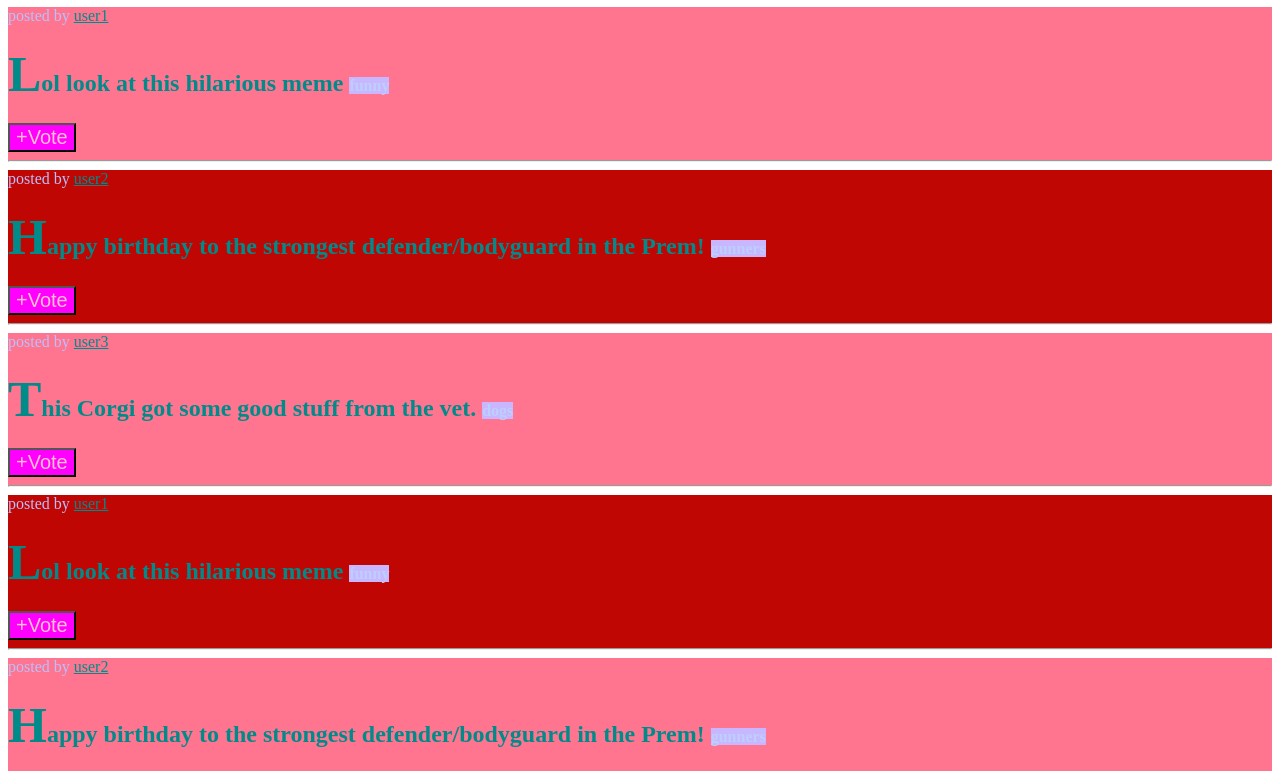
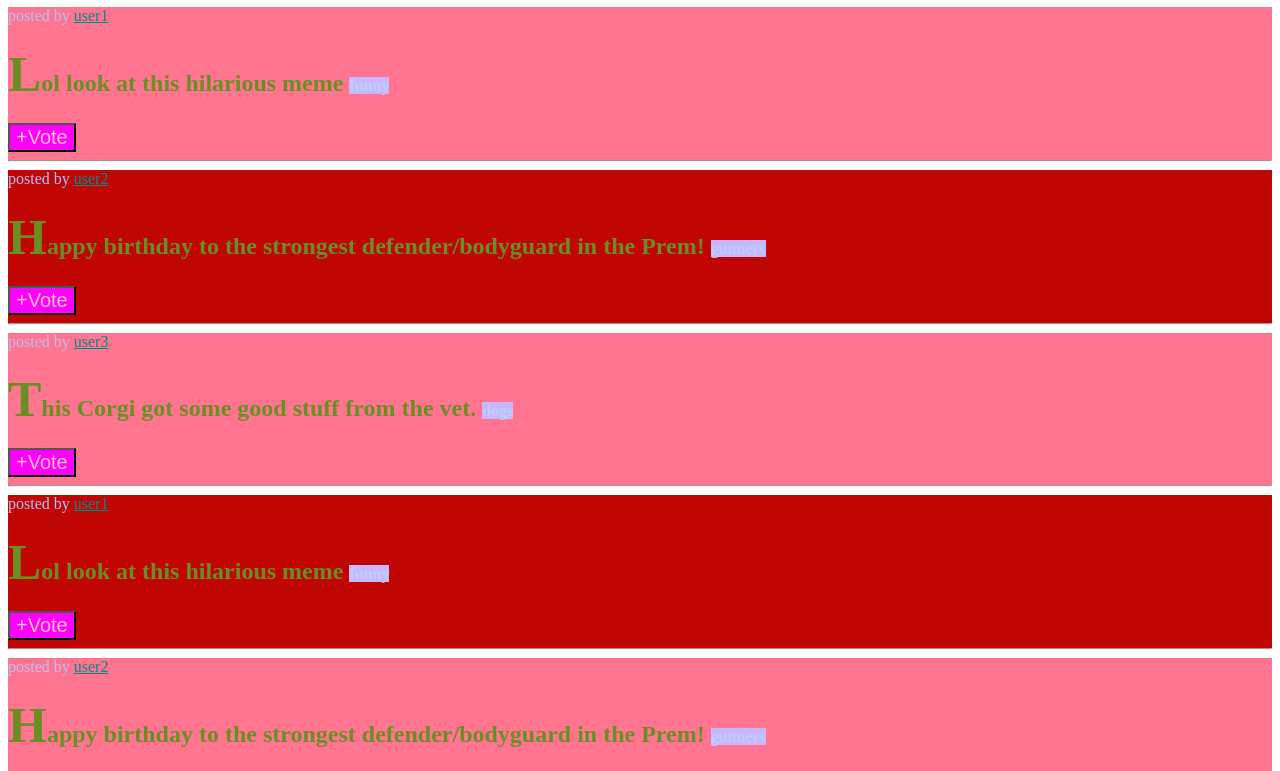
Before and after one commit to cosre7/bootCamp, a plain HTML site: page index.html in a window 1280 px wide. Shown: the part 121-892 px from the top of the page. Drawn offline with Linux system fonts and the light colour scheme.

Commit message:
섹션7. CSS - 계단식 CSS

```diff
--- a/app.css
+++ b/app.css
@@ -102,3 +102,7 @@ p::first-line {
 p::selection {
     background-color: yellow;
 }
+
+h1, h2 {
+    color: aquamarine;
+}
--- a/index.html
+++ b/index.html
@@ -5,6 +5,7 @@
     <meta name="viewport" content="width=device-width, initial-scale=1.0">
     <title>CSS selector</title>
     <link rel="stylesheet" href="app.css">
+    <link rel="stylesheet" href="more_styles.css">
 </head>
 <body>
     <nav>
--- /dev/null
+++ b/more_styles.css
@@ -0,0 +1,3 @@
+h1, h2 {
+    color: olivedrab;
+}
```
